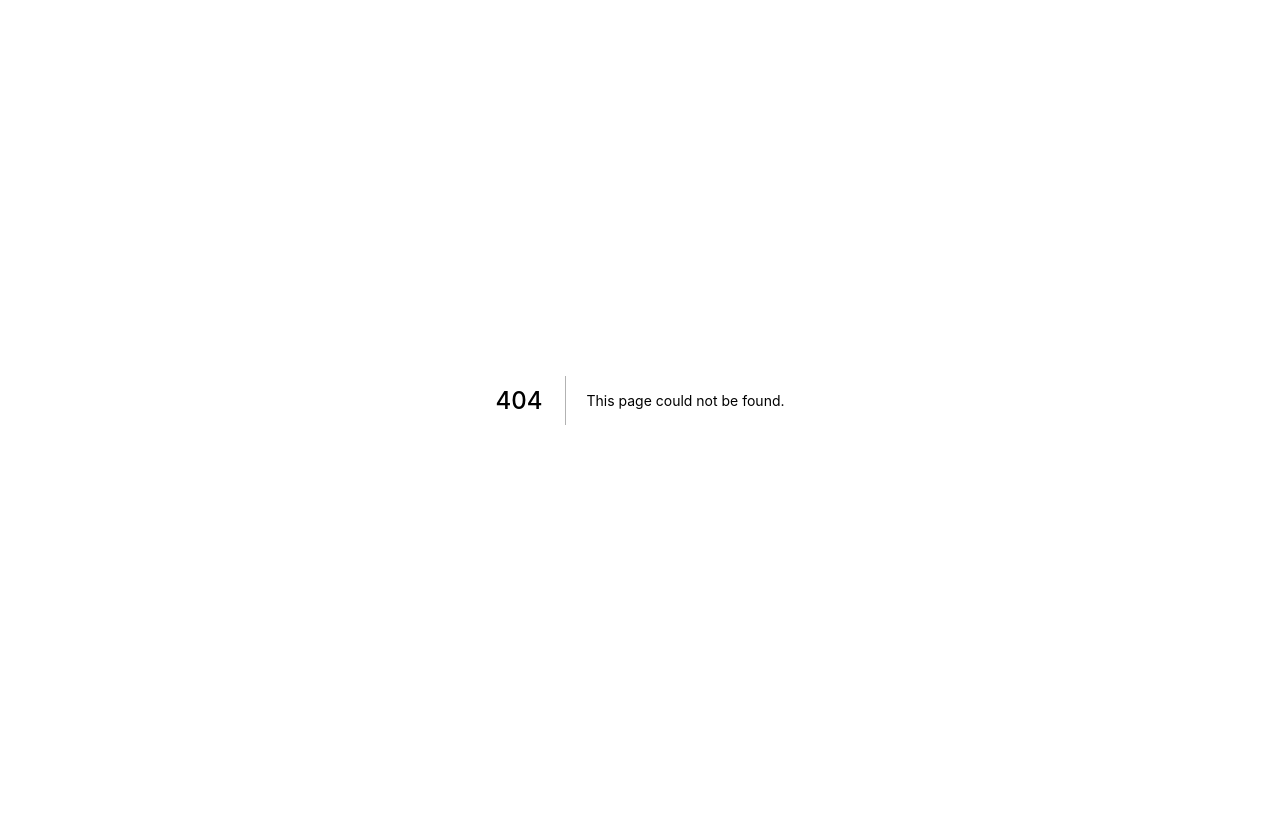
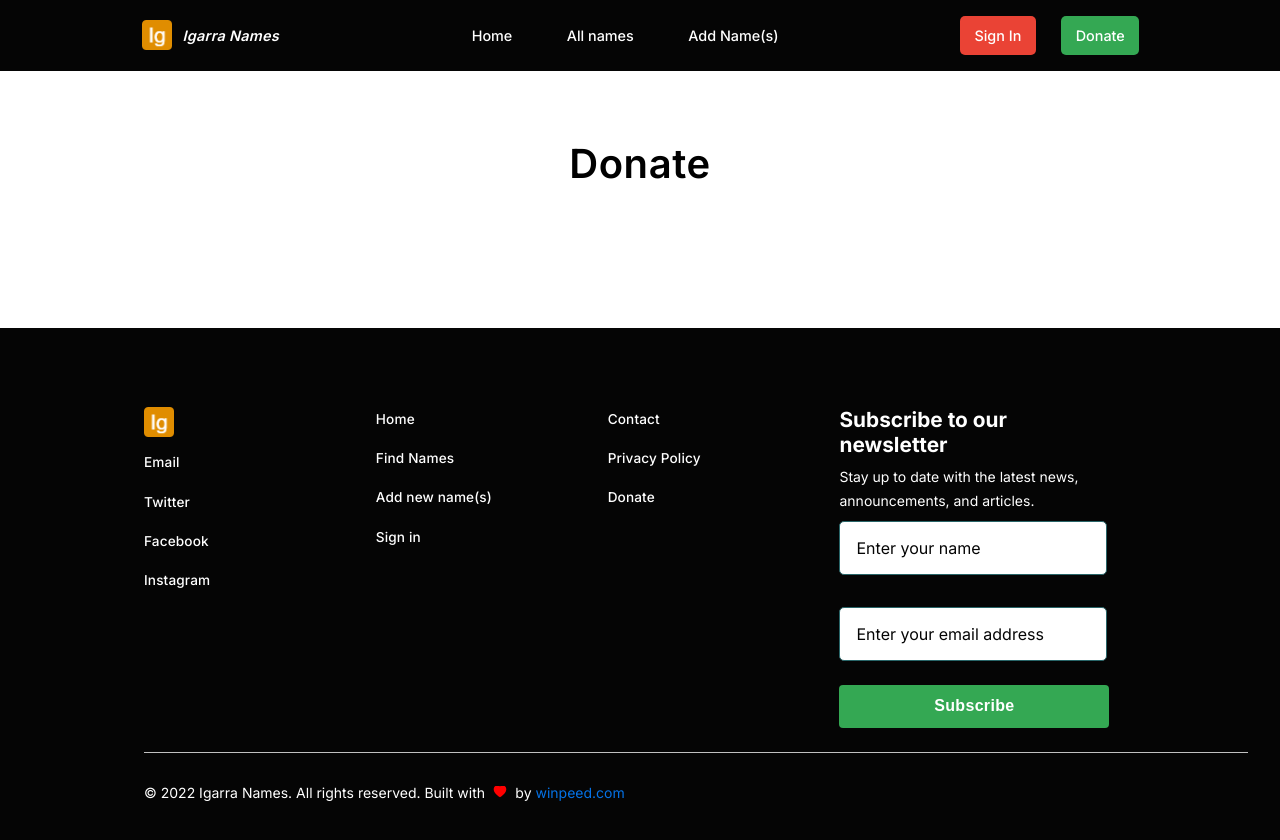
Before and after one commit to winpeed/prod-tsx-igarranames, a Next.js app: page /donate in a window 1280 px wide. Before the commit this address had no page. Shown: the top 840 px of the page. Before the commit the page ends 800 px from the top, so only its background shows below. Built offline with nearby package versions, Linux system fonts and the light colour scheme; no server answers.

Commit message:
Fixed navbar issues

```diff
--- a/components/NavBar.tsx
+++ b/components/NavBar.tsx
@@ -36,6 +36,7 @@ export default function NavBar() {
   };
 
   useEffect(() => {
+    console.log(isShow);
     if (window.innerWidth > 900) {
       setIsShow(true);
     }
@@ -55,7 +56,7 @@ export default function NavBar() {
         setIsShow(false);
       });
     };
-  }, []);
+  }, [isShow]);
 
   return (
     <>
@@ -85,9 +86,10 @@ export default function NavBar() {
             />
           )}
         </Header.Span>
+
         {isShow ? (
           <Header.NavList>
-            <>
+            <Header.NavListContent>
               <Header.NavItem>
                 <Link href="/" passHref>
                   <Header.NavLink>Home</Header.NavLink>
@@ -103,9 +105,9 @@ export default function NavBar() {
                   <Header.NavLink>Add Name(s)</Header.NavLink>
                 </Link>
               </Header.NavItem>
-            </>
+            </Header.NavListContent>
 
-            <>
+            <Header.NavListContent>
               {user ? (
                 <Header.NavItem>
                   <Header.NavLink
@@ -113,6 +115,7 @@ export default function NavBar() {
                       setIsShow(!isShow);
                       setIsNavShow(!isNavShow);
                     }}
+                    name="login"
                   >
                     Sign Out
                   </Header.NavLink>
@@ -120,7 +123,7 @@ export default function NavBar() {
               ) : (
                 <Header.NavItem>
                   <Link href="/signin" passHref>
-                    <Header.NavLink>Sign In</Header.NavLink>
+                    <Header.NavLink name="login">Sign In</Header.NavLink>
                   </Link>
                 </Header.NavItem>
               )}
@@ -130,7 +133,7 @@ export default function NavBar() {
                   <Header.NavLink name="donate">Donate</Header.NavLink>
                 </Link>
               </Header.NavItem>
-            </>
+            </Header.NavListContent>
           </Header.NavList>
         ) : null}
       </Header.Nav>
--- a/components/header/index.tsx
+++ b/components/header/index.tsx
@@ -8,6 +8,7 @@ import {
 } from "../../interfaces/interface";
 import {
   Container,
+  NavListContent,
   Logo,
   Span,
   ItemWrapper,
@@ -29,6 +30,13 @@ export default function Header({ children, ...restProps }: ComponentProps) {
 
 Header.Logo = function HeaderLogo({ children, ...restProps }: ComponentProps) {
   return <Logo {...restProps}>{children}</Logo>;
+};
+
+Header.NavListContent = function HeaderNavListContent({
+  children,
+  ...restProps
+}: ComponentProps) {
+  return <NavListContent {...restProps}>{children}</NavListContent>;
 };
 
 Header.Span = function HeaderSpan({ children, ...restProps }: ComponentProps) {
--- a/components/header/styles/Header.ts
+++ b/components/header/styles/Header.ts
@@ -13,6 +13,17 @@ export const Container = styled.header`
 
   @media(min-width: 900px){
     padding: 6em 1em 0em 1em;
+  }
+`;
+
+export const NavListContent = styled.div`
+  display: flex;
+  flex-direction: column;
+  align-items: center;
+  justify-content: space-between;
+
+  @media(min-width: 900px){
+    flex-direction: row;
   }
 `;
 
@@ -152,6 +163,8 @@ export const NavList = styled.ul`
   align-items: center;
   list-style: none;
   z-index: 2;
+  flex: 0 0 73%;
+  justify-content: space-between;
 
   @media (max-width: 900px) {
     background: var(--black);
@@ -192,15 +205,15 @@ export const NavLink = styled.a<AnchorProps>`
       : props.name == "login" || props.name == "donate"
       ? "var(--white)"
       : "var(--white)"};
-  font-size: 1rem;
+  font-size: 0.9rem;
   padding: 0.6em 1em;
   font-weight: 500;
   line-height: 1.5;
   border-radius: 5px;
   background: ${(props) =>
-    props.name == "donate"
+    props.name == "login"
       ? "var(--red)"
-      : props.name == "login"
+      : props.name == "donate"
       ? "var(--green)"
       : null};
   align-items: center;
@@ -211,6 +224,6 @@ export const NavLink = styled.a<AnchorProps>`
   :hover {
     text-decoration: none;
     color: ${(props) =>
-      props.name == "donate" ? "var(--white)" : "var(--blue-light)"};
+      props.name == "donate" || props.name == 'login' ? "var(--white)" : "var(--blue-light)"};
   }
 `;
--- /dev/null
+++ b/src/pages/donate.tsx
@@ -0,0 +1,18 @@
+import React from "react";
+import Body from "../../components/body";
+import FooterComp from "../../components/FooterComp";
+import NavBar from "../../components/NavBar";
+
+function donate() {
+  return (
+    <Body>
+      <NavBar />
+      <Body.PrivacyWrapper>
+        <Body.ContactHeading>Donate</Body.ContactHeading>
+      </Body.PrivacyWrapper>
+      <FooterComp />
+    </Body>
+  );
+}
+
+export default donate;
```
